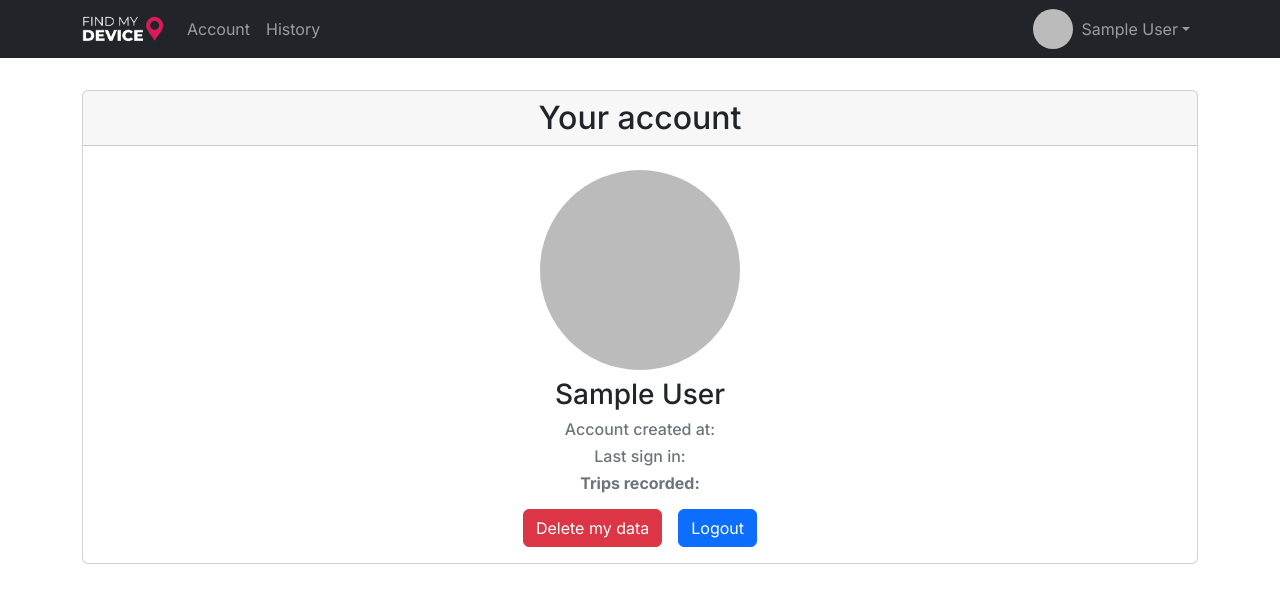
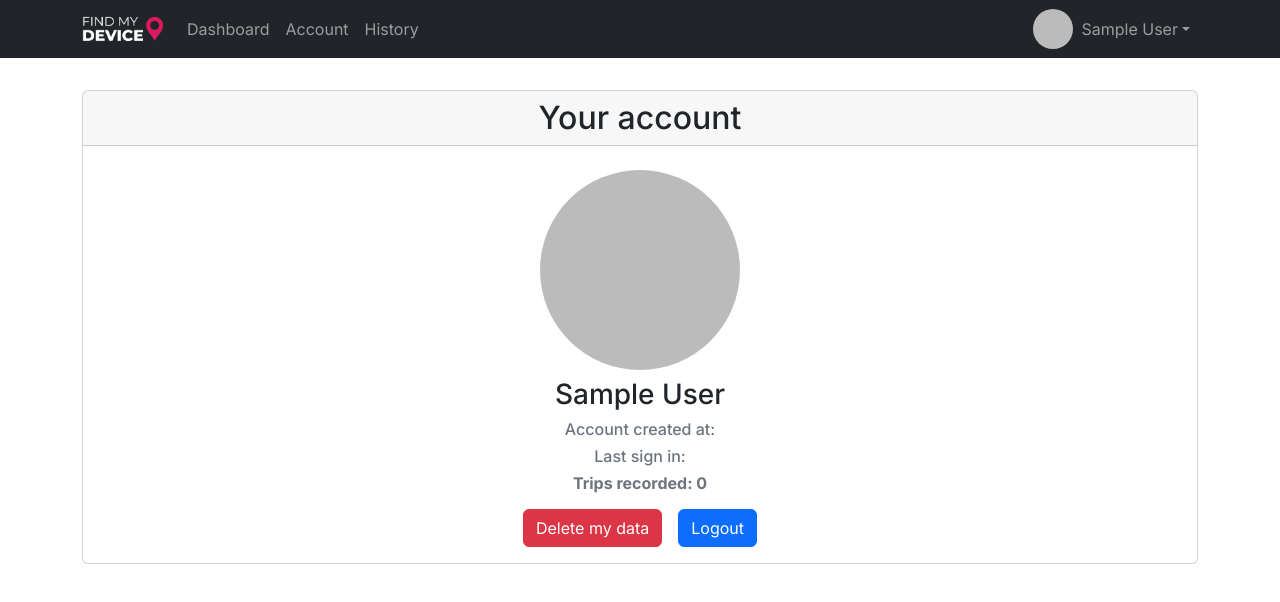
Before and after one commit to AndreiTarce/find-my-device, a React (Create React App) app: page /account in a window 1280 px wide. Shown: the top 602 px of the page. Built offline with nearby package versions, Linux system fonts and the light colour scheme; no server answers; the database is empty; sample sign-in values are in the browser's storage.

Commit message:
More modifications

```diff
--- a/src/components/Navbar/Navbar.js
+++ b/src/components/Navbar/Navbar.js
@@ -17,6 +17,7 @@ const Navbar = () => {
                 <BootstrapNavbar.Toggle aria-controls="responsive-navbar-nav" />
                 <BootstrapNavbar.Collapse id="responsive-navbar-nav">
                     <Nav className="me-auto">
+                        <Nav.Link href="/dashboard">Dashboard</Nav.Link>
                         <Nav.Link href="/account">Account</Nav.Link>
                         <Nav.Link href="/history">History</Nav.Link>
                     </Nav>
--- a/src/components/ProfileCard/ProfileCard.js
+++ b/src/components/ProfileCard/ProfileCard.js
@@ -1,16 +1,44 @@
 import { UserAuth } from "../../context/AuthContextProvider";
-import { Card, Button, Image } from "react-bootstrap";
+import { Card, Button, Image, Container } from "react-bootstrap";
 import LoginButton from "../LoginButton";
 import { deleteTrips } from "../../api";
+import { db } from "../../utils/firebase";
+import { collection, getCountFromServer } from "firebase/firestore";
+import { useEffect, useState } from "react";
+import LoaderSpinner from "../LoaderSpinner/LoaderSpinner";
+import { onSnapshot } from "firebase/firestore";
 
 const ProfileCard = () => {
     const { user } = UserAuth();
+    const [loading, setLoading] = useState(true);
+    const [count, setCount] = useState(0);
+
+    const getTripsCount = async () => {
+        const coll = collection(db, `users/${user.uid}/trips`);
+        onSnapshot(
+            coll,
+            (querySnapshot) => {
+                setCount(querySnapshot.docs.length);
+                setLoading(false);
+            },
+            (error) => {
+                console.log(error);
+            }
+        );
+    };
+
+    useEffect(() => {
+        getTripsCount();
+    }, [loading]);
+
     let image;
     if (user) {
         image = user.photoURL;
     }
+    if (loading) return <LoaderSpinner />;
     if (image)
         return (
+            <Container>
                 <Card className="text-center" style={{ marginTop: "2rem" }}>
                     <Card.Header as="h2">Your account</Card.Header>
                     <Card.Body>
@@ -31,7 +59,7 @@ const ProfileCard = () => {
                                 Last sign in: {user.metadata.lastSignInTime}
                             </Card.Subtitle>
                             <Card.Subtitle className="m-2 text-muted">
-                            <strong>Trips recorded: {user.metadata.lastSignInTime}</strong>
+                                <strong>Trips recorded: {count}</strong>
                             </Card.Subtitle>
                         </Card.Text>
                         <Card.Link>
@@ -49,6 +77,7 @@ const ProfileCard = () => {
                         </Card.Link>
                     </Card.Body>
                 </Card>
+            </Container>
         );
 };
 
--- a/src/pages/account/Account.js
+++ b/src/pages/account/Account.js
@@ -9,9 +9,7 @@ const Account = () => {
     return (
         <div>
             <Navbar />
-            <Container>
-                <ProfileCard />
-            </Container>
+            <ProfileCard />
         </div>
     );
 };
```
Lines whose indentation alone changed are shown as unchanged.
